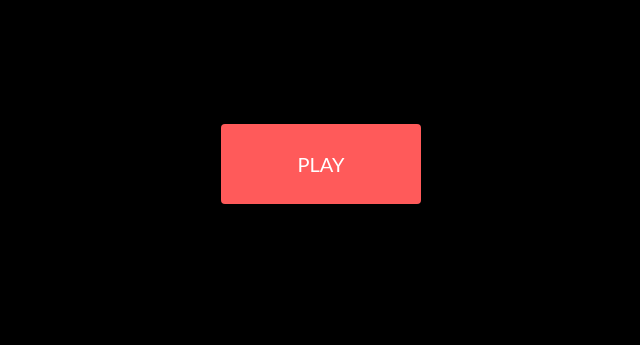
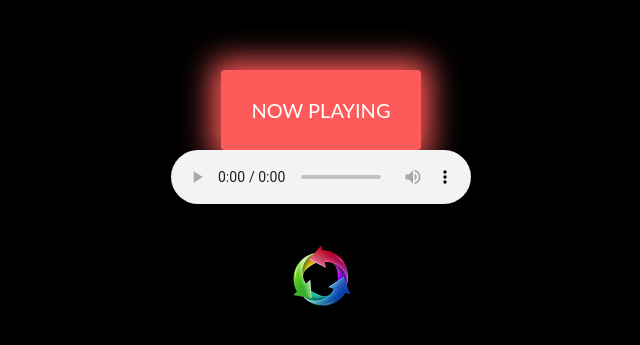
Before and after one commit to hansa0712004212/react-radio-kalutara, a React app: page / in a window 1280 px wide. Shown: the part 289-634 px from the top of the page, without its empty margins (319-959 px from the left). Built offline with nearby package versions, Linux system fonts and the light colour scheme.

Commit message:
Another fix for HTML5 audio on Chrome

```diff
--- a/src/ui/App.css
+++ b/src/ui/App.css
@@ -8,7 +8,7 @@ body {
 }
 
 audio {
-  display: none;
+  /*display: none;*/
 }
 
 /* ##### start media buttons ##### */
--- a/src/ui/App.js
+++ b/src/ui/App.js
@@ -9,9 +9,9 @@ function App() {
   const width = window.innerWidth;
   const height = window.innerHeight;
   const [spectrumIndex, setSpectrumIndex] = useState(0);
-  const [mediaButtonText, setMediaButtonText] = useState(Strings.PLAY);
+  const [mediaButtonText, setMediaButtonText] = useState(Strings.PAUSE);
   const [meterColor, setMeterColor] = useState(MeterColors.RAINBOW);
-  const [isPlaying, setIsPlaying] = useState(false);
+  const [isPlaying, setIsPlaying] = useState(true);
 
   const play = (event) => {
     event.preventDefault();
@@ -49,8 +49,9 @@ function App() {
         <button className={`media-button ${isPlaying ? 'heart-bit-neon' : 'heart-bit-neon-inactive'}`} onClick={play} id="media-button">
           {mediaButtonText}
         </button>
-        <audio controls id="audio-element" autoPlay={false} crossOrigin="anonymous">
+        <audio controls id="audio-element" autoPlay={true} crossOrigin="anonymous" preload="auto">
           <source src={Urls.PRIMARY_STREAM} type="audio/mpeg" />
+          <source src={Urls.PRIMARY_STREAM} type="audio/mp3" />
         </audio>
         {isPlaying &&
           <button className={"change-button"} onClick={changeSpectrum}>
```
